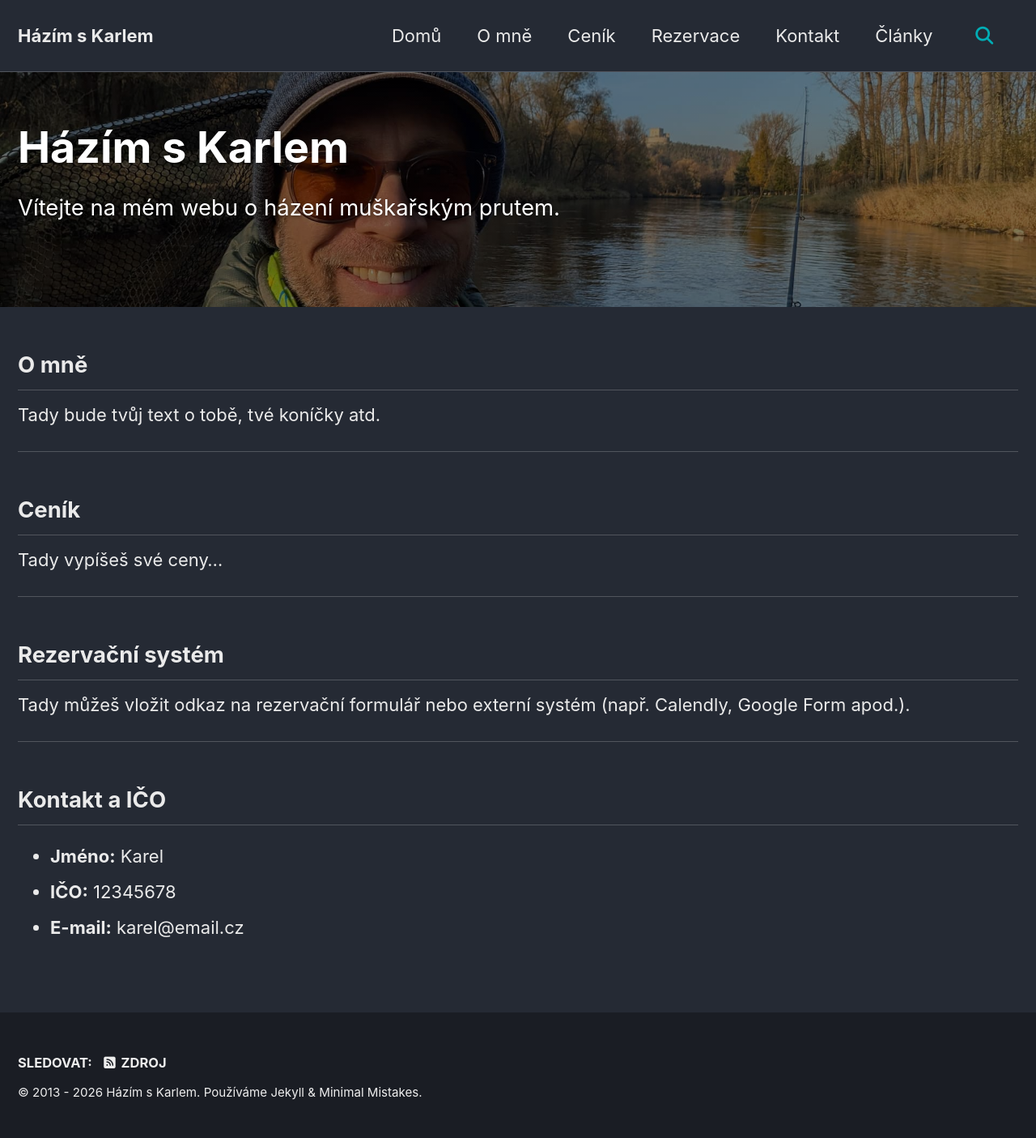
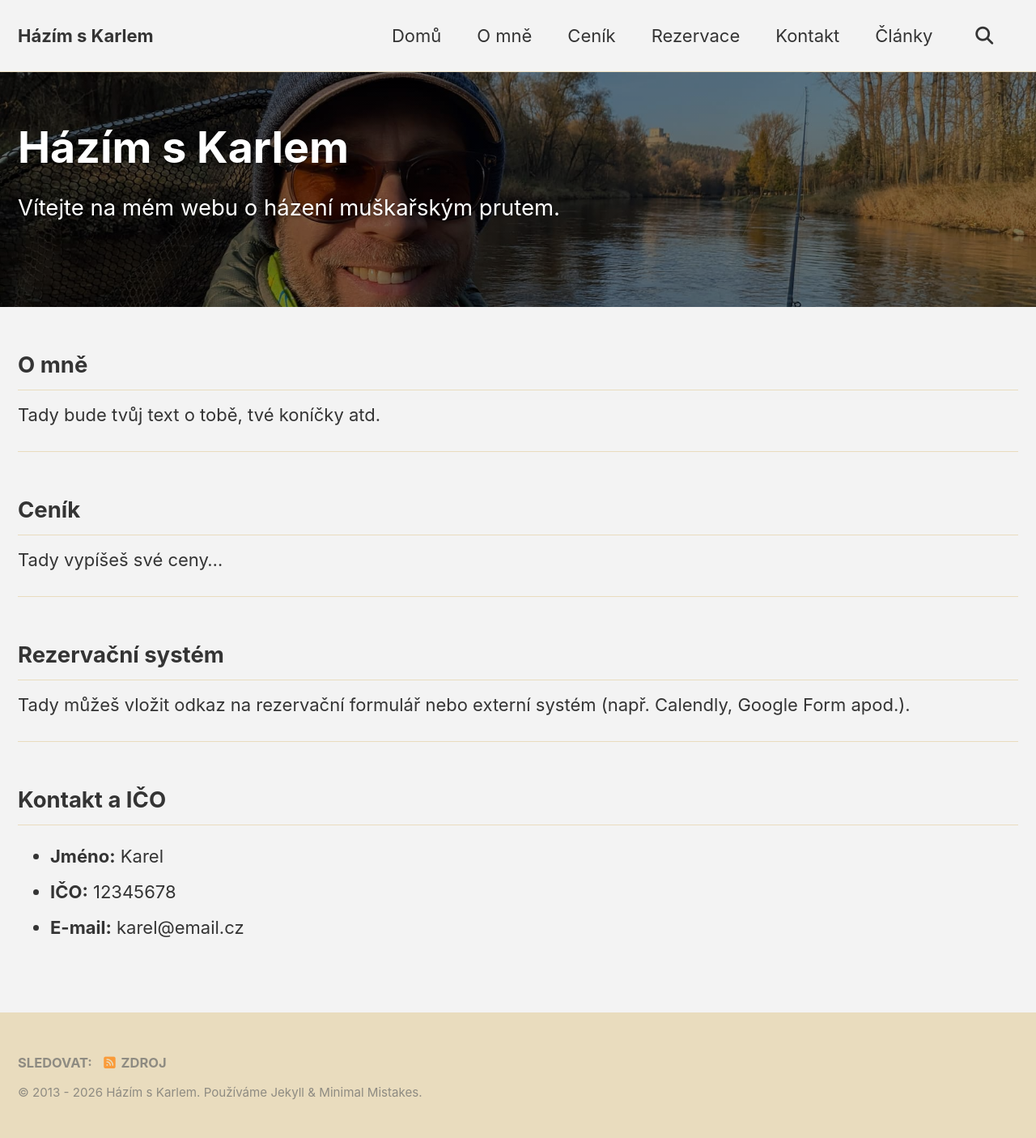
Before and after one commit to hazimskarlem/hazimskarlem.github.io, a Jekyll site: the page built from index.md, in a window 1280 px wide. Shown: the whole page at 81% size. Built offline with Jekyll 4.4.1, drawn with Linux system fonts in a browser that asks for light colours; cached includes are drawn as plain includes.

Commit message:
Update _config.yml

```diff
--- a/_config.yml
+++ b/_config.yml
@@ -12,7 +12,7 @@
 
 # theme                 : "minimal-mistakes-jekyll"
 # remote_theme          : "mmistakes/minimal-mistakes"
-minimal_mistakes_skin    : "dark" # "default", "air", "aqua", "contrast", "dark", "dirt", "neon", "mint", "plum", "sunrise", "catppuccin_latte", "catppuccin_mocha"
+minimal_mistakes_skin    : "dirt" # "default", "air", "aqua", "contrast", "dark", "dirt", "neon", "mint", "plum", "sunrise", "catppuccin_latte", "catppuccin_mocha"
 
 # Site Settings
 locale                  : "cs-CZ"
```
